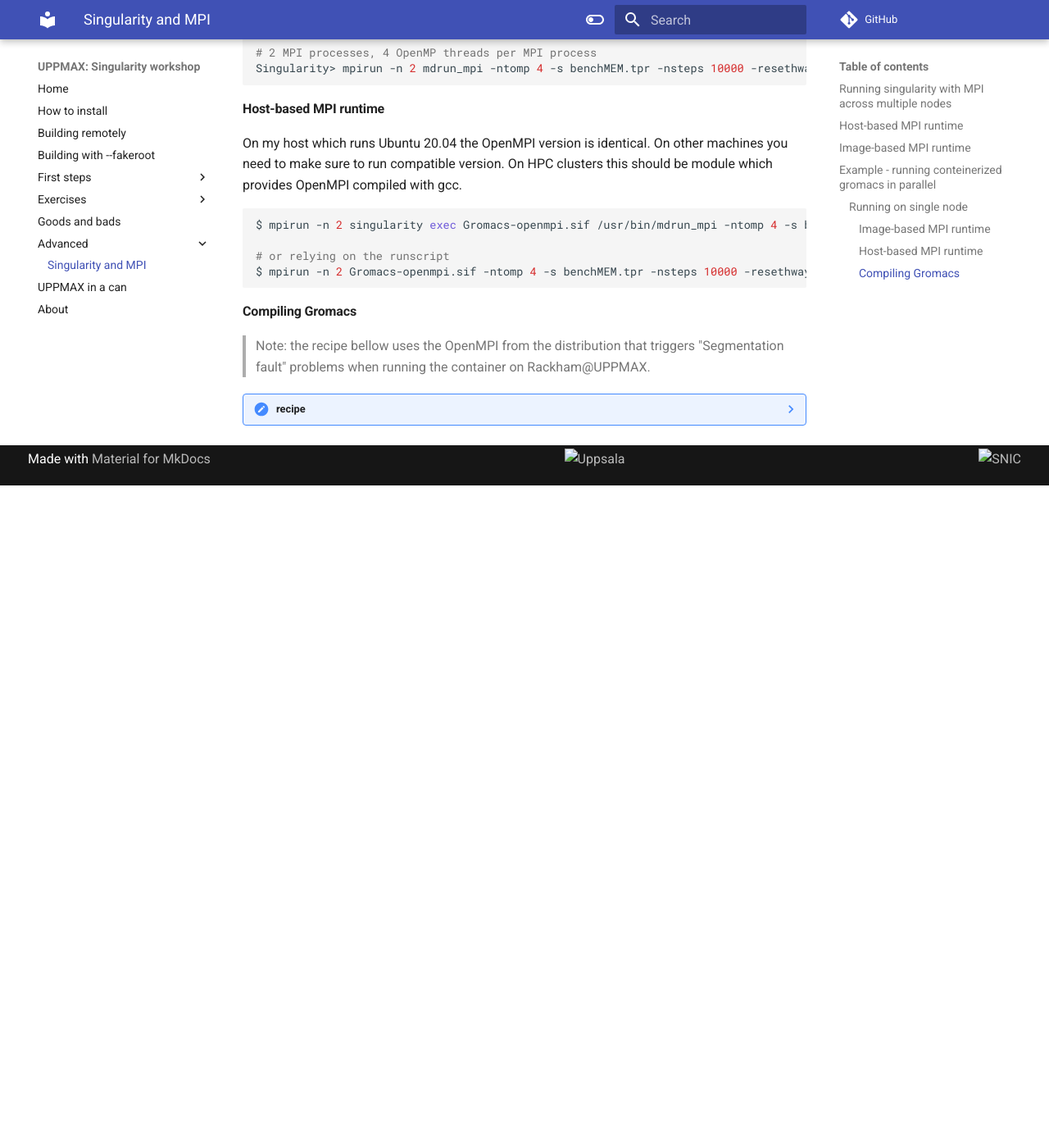
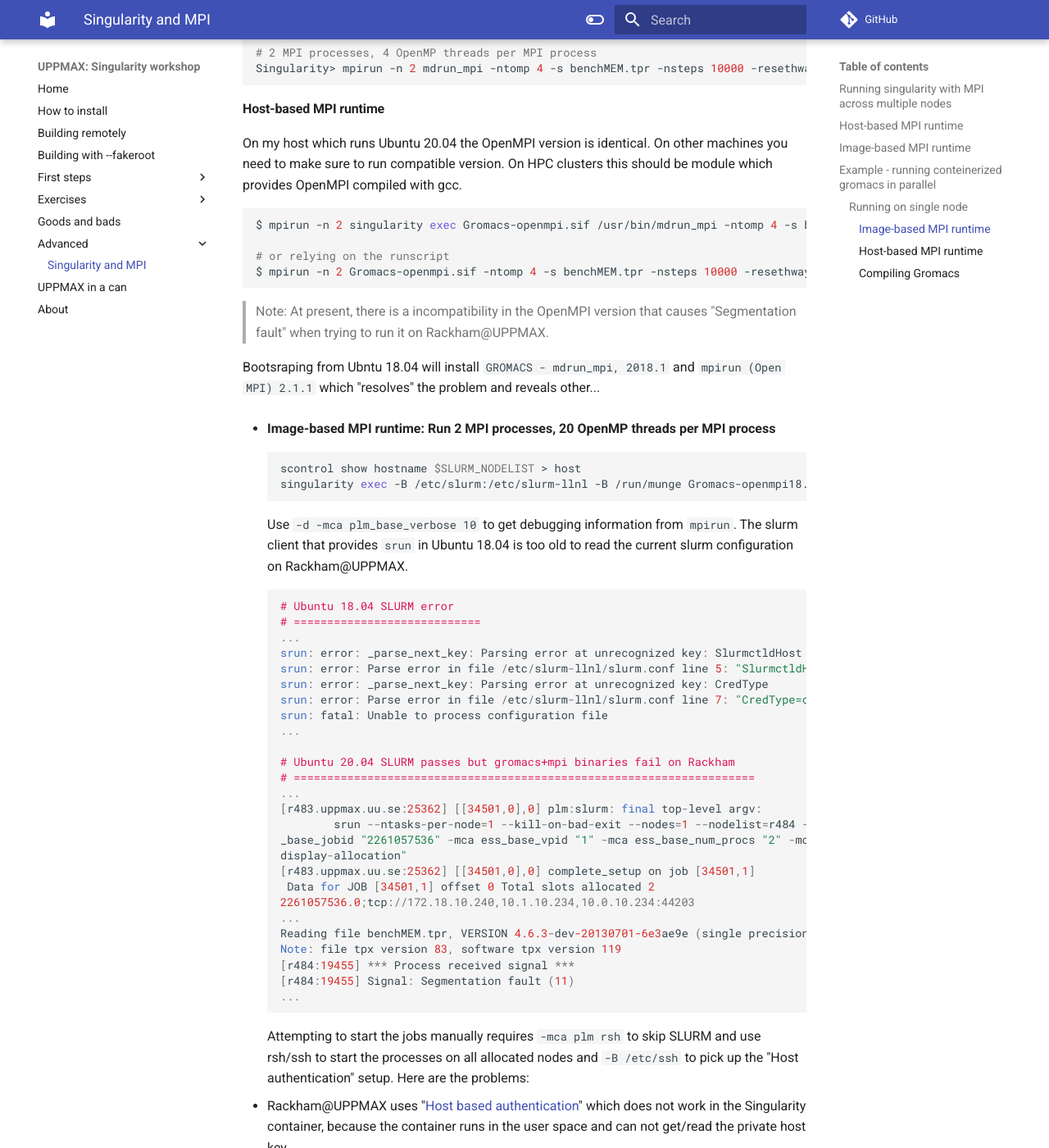
Before and after one commit to pmitev/UPPMAX-Singularity-workshop, an MkDocs documentation site: the page built from docs/mpi_applications.md, in a window 1280 px wide and 1400 px high, scrolled down 2606 px. Shown: the whole window at 82% size. Built offline with MkDocs 1.6.1 and Material for MkDocs 9.7.7, drawn with Linux system fonts in a browser that asks for light colours; comment, search, counter and statistics services are not loaded; before the commit the page ends 3198 px from its top, so only the background shows below that; some of the changed text lies outside the part shown.

Commit message:
more mpi material

````diff
--- a/docs/mpi_applications.md
+++ b/docs/mpi_applications.md
@@ -51,7 +51,7 @@
   export LC_ALL=C
   export DEBIAN_FRONTEND=noninteractive
 
-  apt-get update && apt-get -y dist-upgrade && apt-get install -y git wget gawk cmake build-essential libopenmpi-dev openssh-client gromacs-openmpi
+  apt-get update && apt-get -y dist-upgrade && apt-get install -y git wget gawk cmake build-essential libopenmpi-dev openssh-client slurm-client gromacs-openmpi
 
 %runscript
   /usr/bin/mdrun_mpi "$@"
@@ -95,6 +95,66 @@
 # or relying on the runscript
 $ mpirun -n 2 Gromacs-openmpi.sif -ntomp 4 -s benchMEM.tpr -nsteps 10000 -resethway
 ```
+
+> Note: At present, there is a incompatibility in the OpenMPI version that causes "Segmentation fault" when trying to run it on Rackham@UPPMAX.
+
+Bootsraping from Ubntu 18.04 will install `GROMACS - mdrun_mpi, 2018.1` and `mpirun (Open MPI) 2.1.1` which "resolves" the problem and reveals other...
+
+- **Image-based MPI runtime: Run 2 MPI processes, 20 OpenMP threads per MPI process**
+``` bash
+scontrol show hostname $SLURM_NODELIST > host
+singularity exec -B /etc/slurm:/etc/slurm-llnl -B /run/munge Gromacs-openmpi18.sif mpirun -n 2 -d -mca plm_base_verbose 10 --launch-agent 'singularity exec Gromacs-openmpi18.sif orted' /usr/bin/mdrun_mpi -ntomp 20 -s benchMEM.tpr -nsteps 10000 -resethway
+```
+Use `-d -mca plm_base_verbose 10` to get debugging information from `mpirun`. The slurm client that provides `srun` in Ubuntu 18.04 is too old to read the current slurm configuration on Rackham@UPPMAX.
+``` c++
+# Ubuntu 18.04 SLURM error
+# ============================
+...
+srun: error: _parse_next_key: Parsing error at unrecognized key: SlurmctldHost
+srun: error: Parse error in file /etc/slurm-llnl/slurm.conf line 5: "SlurmctldHost=rackham-q"
+srun: error: _parse_next_key: Parsing error at unrecognized key: CredType
+srun: error: Parse error in file /etc/slurm-llnl/slurm.conf line 7: "CredType=cred/munge"
+srun: fatal: Unable to process configuration file
+...
+
+# Ubuntu 20.04 SLURM passes but gromacs+mpi binaries fail on Rackham
+# =====================================================================
+...
+[r483.uppmax.uu.se:25362] [[34501,0],0] plm:slurm: final top-level argv:
+        srun --ntasks-per-node=1 --kill-on-bad-exit --nodes=1 --nodelist=r484 --ntasks=1 /usr/bin/singularity exec Gromacs-apt.sif /usr/bin/orted -mca ess "slurm" -mca ess
+_base_jobid "2261057536" -mca ess_base_vpid "1" -mca ess_base_num_procs "2" -mca orte_node_regex "r[3:483-484]@0(2)" -mca orte_hnp_uri "2261057536.0;tcp://172.18.10.240,10.1.10.234,10.0.10.234:44203" -mca plm_base_verbose "10" -mca -d "-
+display-allocation"
+[r483.uppmax.uu.se:25362] [[34501,0],0] complete_setup on job [34501,1]
+ Data for JOB [34501,1] offset 0 Total slots allocated 2
+2261057536.0;tcp://172.18.10.240,10.1.10.234,10.0.10.234:44203
+...
+Reading file benchMEM.tpr, VERSION 4.6.3-dev-20130701-6e3ae9e (single precision)
+Note: file tpx version 83, software tpx version 119
+[r484:19455] *** Process received signal ***
+[r484:19455] Signal: Segmentation fault (11)
+...
+```
+Attempting to start the jobs manually requires `-mca plm rsh` to skip SLURM and use rsh/ssh to start the processes on all allocated nodes and `-B /etc/ssh` to pick up the "Host authentication" setup. Here are the problems:
+
+- Rackham@UPPMAX uses "[Host based authentication](https://en.wikibooks.org/wiki/OpenSSH/Cookbook/Host-based_Authentication)" which does not work in the Singularity container, because the container runs in the user space and can not get/read the private host key...
+- You can use passwordless user key for the authentication (_Note: passwordless ssh keys are not allowed on Rackham_) after adding all nodes public host keys/signatures (_the signatures that you are asked to accept when connecting for the first time to a machine_).
+
+- **Host-based MPI runtime: Run 2 MPI processes, 20 OpenMP threads per MPI process (explicitly specified on the mpirun command line)**
+```
+#!/bin/bash -l
+#SBATCH -J test
+#SBATCH -t 00:15:00
+#SBATCH -p devel -N 2 -n 2
+#SBATCH --cpus-per-task 20
+#SBATCH -A project
+
+module load gcc/7.2.0 openmpi/2.1.1
+
+mpirun -n 2 Gromacs-openmpi18.sif -ntomp 20 -s benchMEM.tpr -nsteps 10000 -resethway
+# or
+# mpirun -n 2 singularity exec Gromacs-openmpi18.sif /usr/bin/mdrun_mpi -ntomp 20 -s benchMEM.tpr -nsteps 10000 -resethway
+```
+
 
 #### Compiling Gromacs
 
@@ -147,3 +207,4 @@
       source /opt/gromacs-2021.2/bin/GMXRC
       exec gmx_mpi "$@"
     ```
+> GROMACS reminds you: "Statistics: The only science that enables different experts using the same figures to draw different conclusions." (Evan Esar)
````
